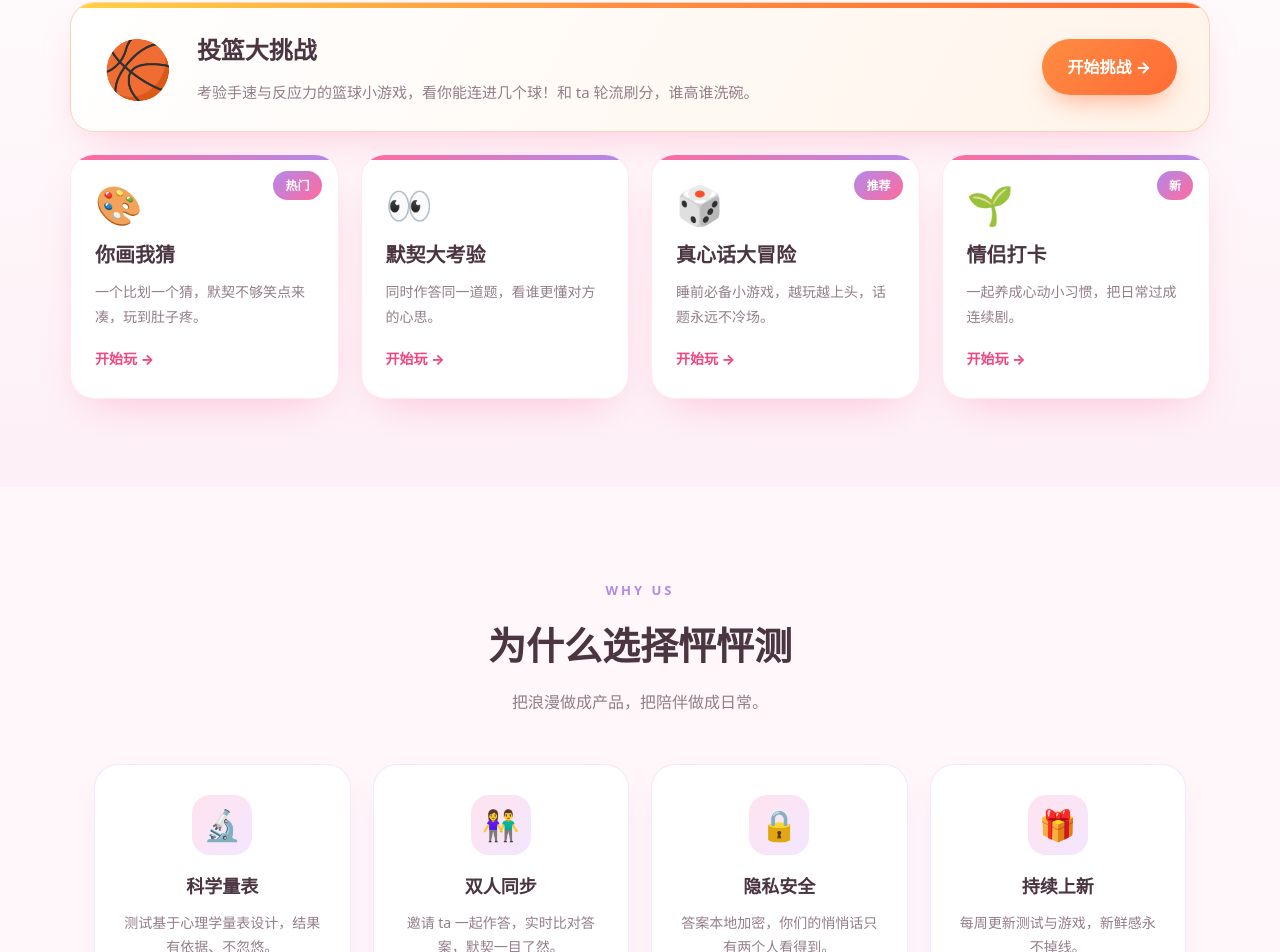
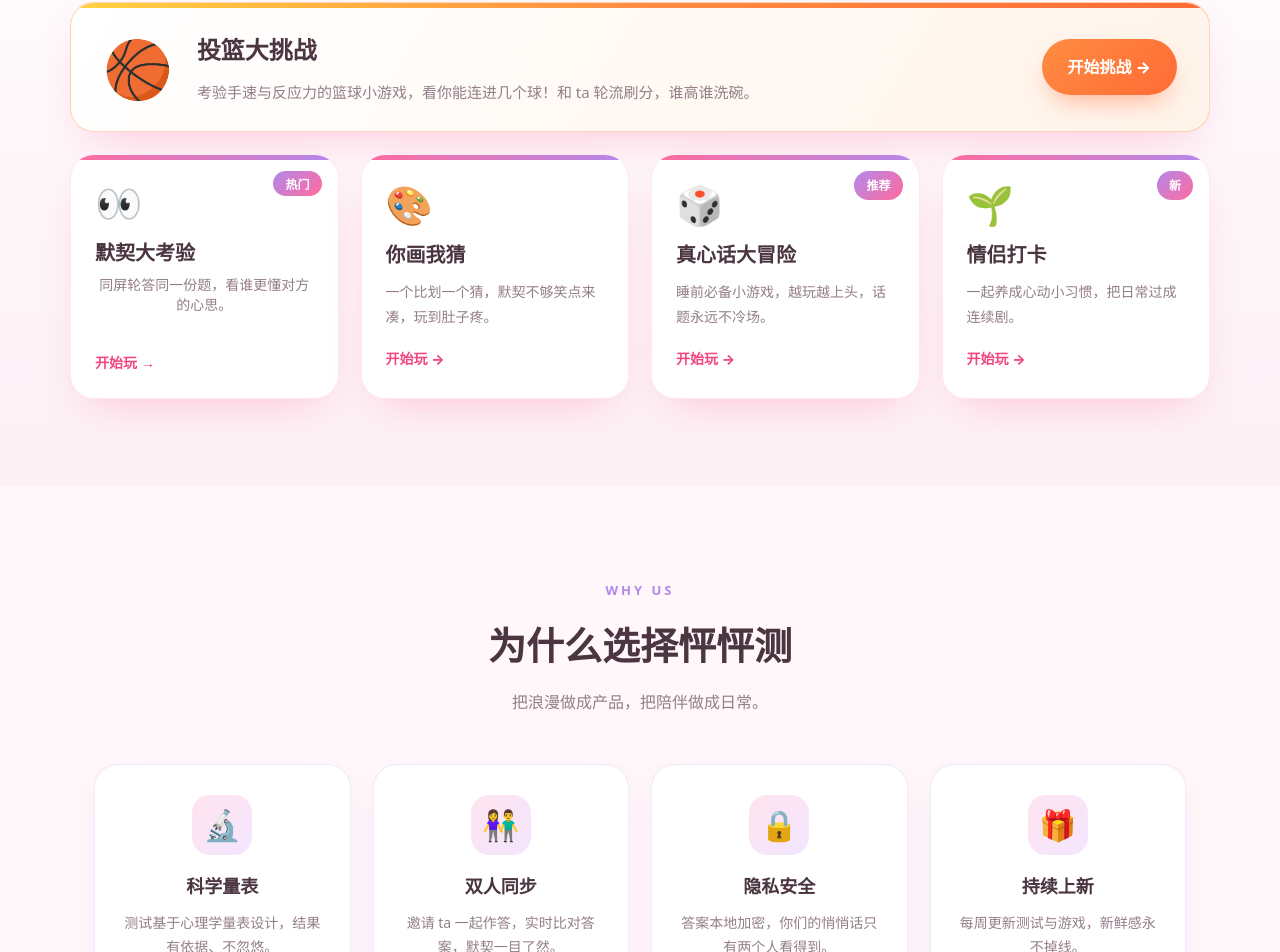
Before and after one commit to heshuixiu/couplegametest, a React (Vite) app: page / in a window 1280 px wide. Shown: the part 1990-2942 px from the top of the page. Built offline with nearby package versions, Linux system fonts and the light colour scheme.

Commit message:
feat: #games 接入默契大考验入口

```diff
--- a/src/components/GameZone.jsx
+++ b/src/components/GameZone.jsx
@@ -1,5 +1,6 @@
 import { useState } from 'react'
 import GameModal from './GameModal.jsx'
+import ChemistryModal from './ChemistryModal.jsx'
 
 const basketball = {
   icon: '🏀',
@@ -11,15 +12,16 @@ const basketball = {
 
 const games = [
   {
+    icon: '👀',
+    title: '默契大考验',
+    desc: '同屏轮答同一份题，看谁更懂对方的心思。',
+    tag: '热门',
+    action: 'chem',
+  },
+  {
     icon: '🎨',
     title: '你画我猜',
     desc: '一个比划一个猜，默契不够笑点来凑，玩到肚子疼。',
-    tag: '热门',
-  },
-  {
-    icon: '👀',
-    title: '默契大考验',
-    desc: '同时作答同一道题，看谁更懂对方的心思。',
     tag: '',
   },
   {
@@ -38,6 +40,7 @@ const games = [
 
 export default function GameZone() {
   const [gameOpen, setGameOpen] = useState(false)
+  const [chemOpen, setChemOpen] = useState(false)
   return (
     <section className="zone zone--alt" id="games">
       <div className="zone__head">
@@ -55,7 +58,15 @@ export default function GameZone() {
       </a>
 
       <div className="cards">
-        {games.map((g) => (
+        {games.map((g) => g.action === 'chem' ? (
+          <button className="card card--chem" key={g.title} type="button" onClick={() => setChemOpen(true)}>
+            {g.tag && <span className="card__tag card__tag--alt">{g.tag}</span>}
+            <span className="card__icon" aria-hidden="true">{g.icon}</span>
+            <h3 className="card__title">{g.title}</h3>
+            <p className="card__desc">{g.desc}</p>
+            <span className="card__link">开始玩 →</span>
+          </button>
+        ) : (
           <a className="card" href="#games" key={g.title}>
             {g.tag && <span className="card__tag card__tag--alt">{g.tag}</span>}
             <span className="card__icon" aria-hidden="true">{g.icon}</span>
@@ -66,6 +77,7 @@ export default function GameZone() {
         ))}
       </div>
       {gameOpen && <GameModal onClose={() => setGameOpen(false)} />}
+      {chemOpen && <ChemistryModal onClose={() => setChemOpen(false)} />}
     </section>
   )
 }
```
